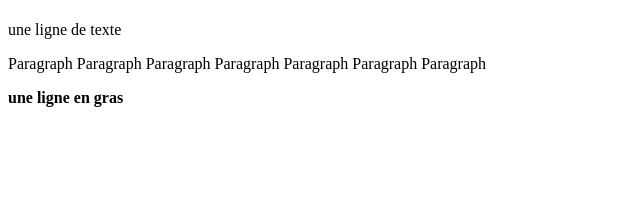
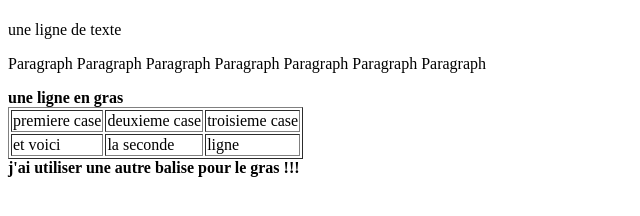
Before and after one commit to lihescheriet/Shool, a plain HTML site: page exo1_js.html in a window 1280 px wide. Shown: the whole page, without its empty margins (0-640 px from the left). Drawn offline with Linux system fonts and the light colour scheme.

Commit message:
Update exo1_js.html

```diff
--- a/exo1_js.html
+++ b/exo1_js.html
@@ -9,7 +9,9 @@
         <script type="text/javascript">
             document.write("une ligne de texte");
             document.write("<P>Paragraph Paragraph Paragraph Paragraph Paragraph Paragraph Paragraph</P>");
-            document.write("<b>une ligne en gras</b>")
+            document.write("<b>une ligne en gras</b>");
+            document.write("<table border=\"1\"> <tr> <td> premiere case </td> <td> deuxieme case </td> <td> troisieme case </td> </tr> <tr> <td> et voici </td> <td> la seconde </td> <td> ligne </td> </tr> </table>");
+            document.write("<strong>j'ai utiliser une autre balise pour le gras !!!</strong>");
         </script>
     </body>
 </html>
```
